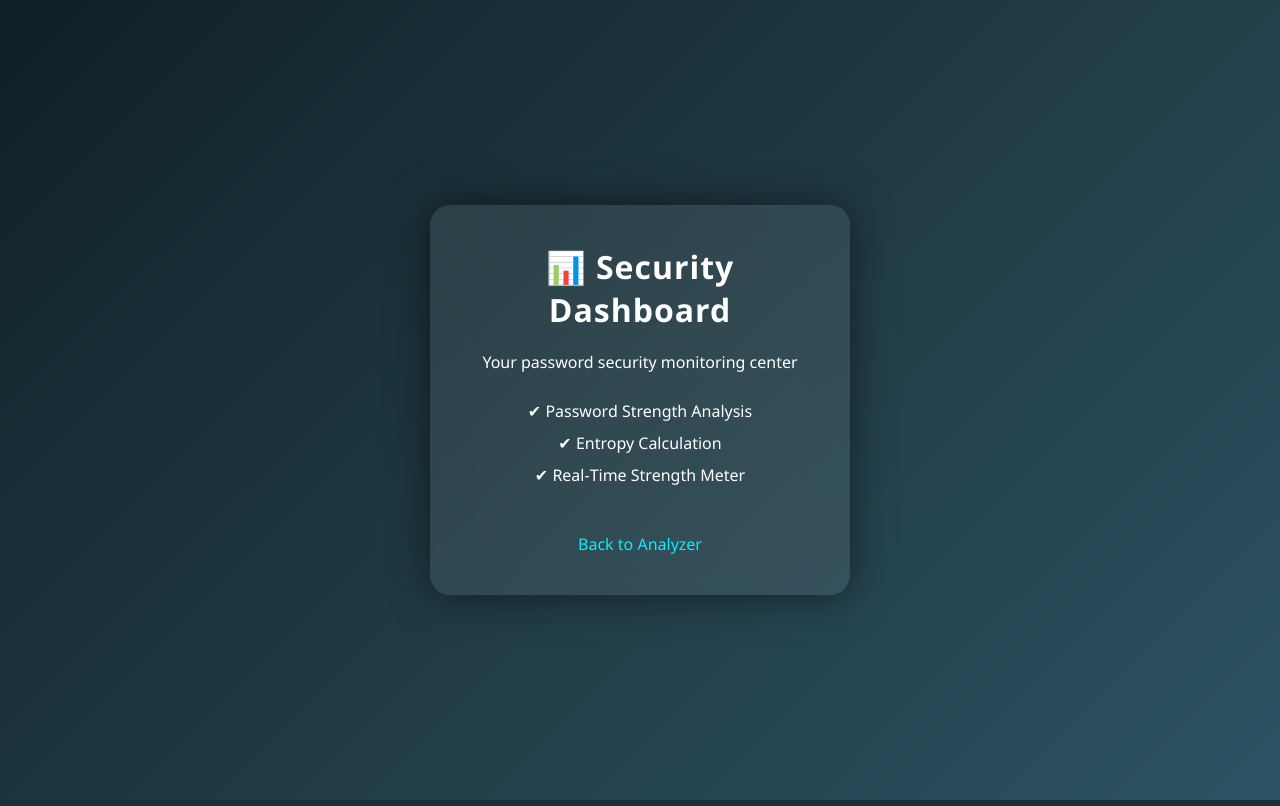
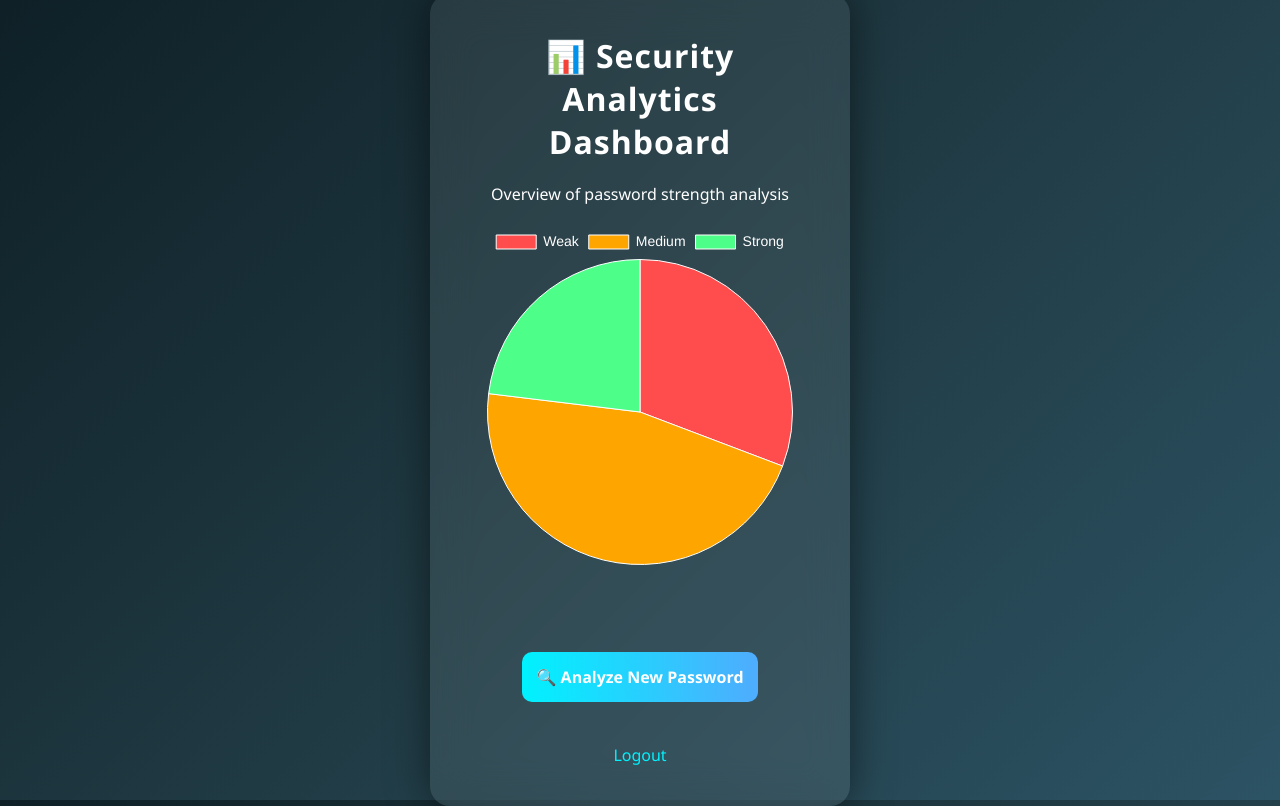
Before and after one commit to Sajeed191/password-strength-analyzer, a Flask app: page /dashboard in a window 1280 px wide. Run offline with Flask 3, Linux system fonts and the light colour scheme; a user stored in the database is signed in.

Commit message:
Update dashboard.html

```diff
--- a/templates/dashboard.html
+++ b/templates/dashboard.html
@@ -7,31 +7,109 @@
 
 <link rel="stylesheet" href="/static/css/style.css">
 
+<script src="https://cdn.jsdelivr.net/npm/chart.js"></script>
+
 </head>
 
 <body>
 
 <div class="container">
 
-<h1>📊 Security Dashboard</h1>
+<h1>📊 Security Analytics Dashboard</h1>
 
-<p>Your password security monitoring center</p>
+<p style="margin-bottom:20px;">
+Overview of password strength analysis
+</p>
+
+<canvas id="strengthChart" width="400" height="300"></canvas>
 
 <br>
 
-<ul style="list-style:none;line-height:2">
+<div style="margin-top:20px;">
 
-<li>✔ Password Strength Analysis</li>
-<li>✔ Entropy Calculation</li>
-<li>✔ Real‑Time Strength Meter</li>
+<a href="/">
 
-</ul>
+<button>
+🔍 Analyze New Password
+</button>
+
+</a>
+
+</div>
 
 <br>
 
-<a href="/">Back to Analyzer</a>
+<div>
+
+<a href="/logout">Logout</a>
 
 </div>
+
+</div>
+
+<script>
+
+var ctx = document.getElementById('strengthChart').getContext('2d');
+
+var strengthChart = new Chart(ctx, {
+
+type: 'pie',
+
+data: {
+
+labels: ['Weak', 'Medium', 'Strong'],
+
+datasets: [{
+
+label: 'Password Strength Distribution',
+
+data: [4, 6, 3],
+
+backgroundColor: [
+
+'#ff4d4d',
+
+'#ffa500',
+
+'#4dff88'
+
+],
+
+borderWidth: 1
+
+}]
+
+},
+
+options: {
+
+responsive: true,
+
+plugins: {
+
+legend: {
+
+labels: {
+
+color: "white",
+
+font: {
+
+size: 14
+
+}
+
+}
+
+}
+
+}
+
+}
+
+});
+
+</script>
 
 </body>
 
```
